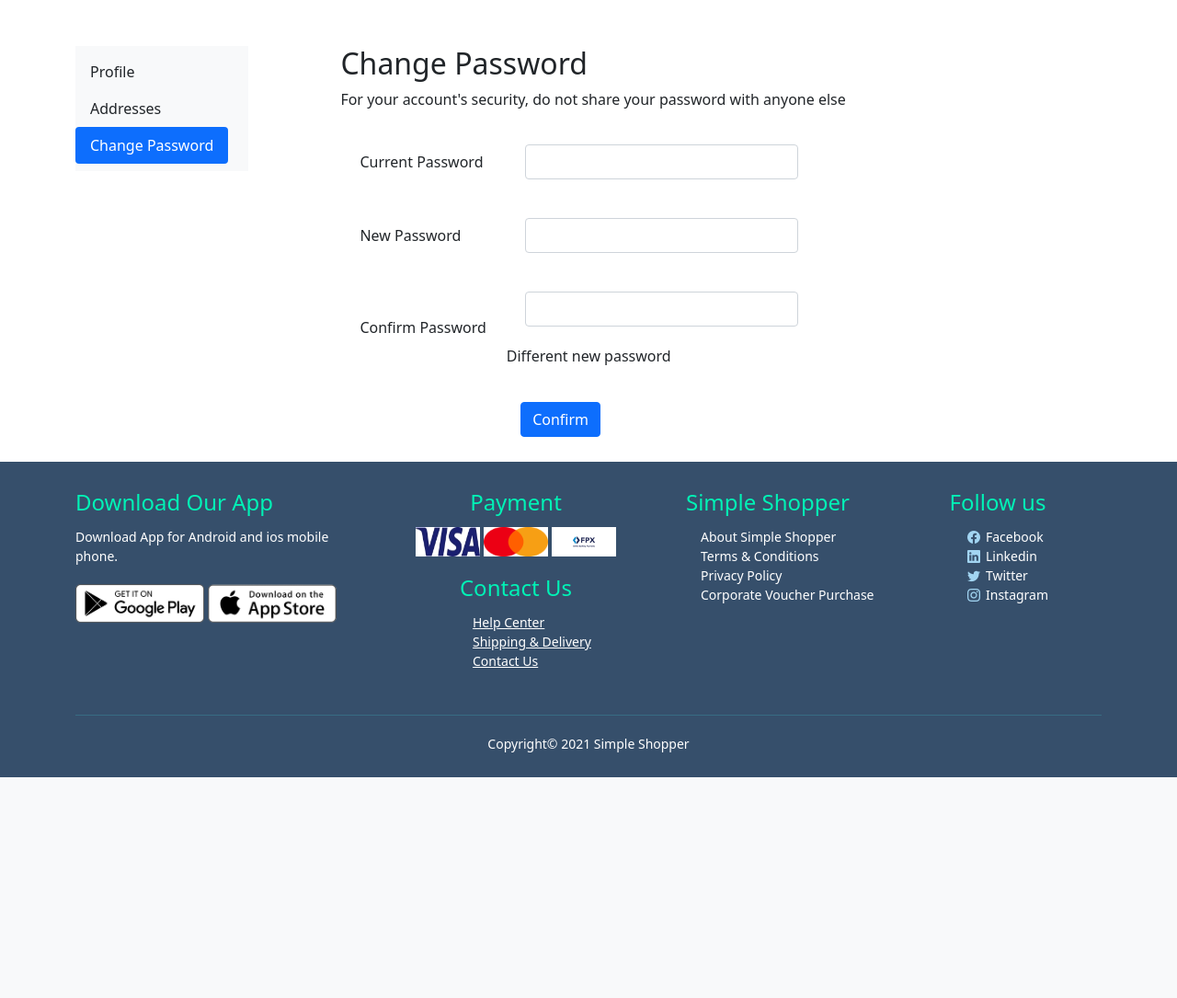
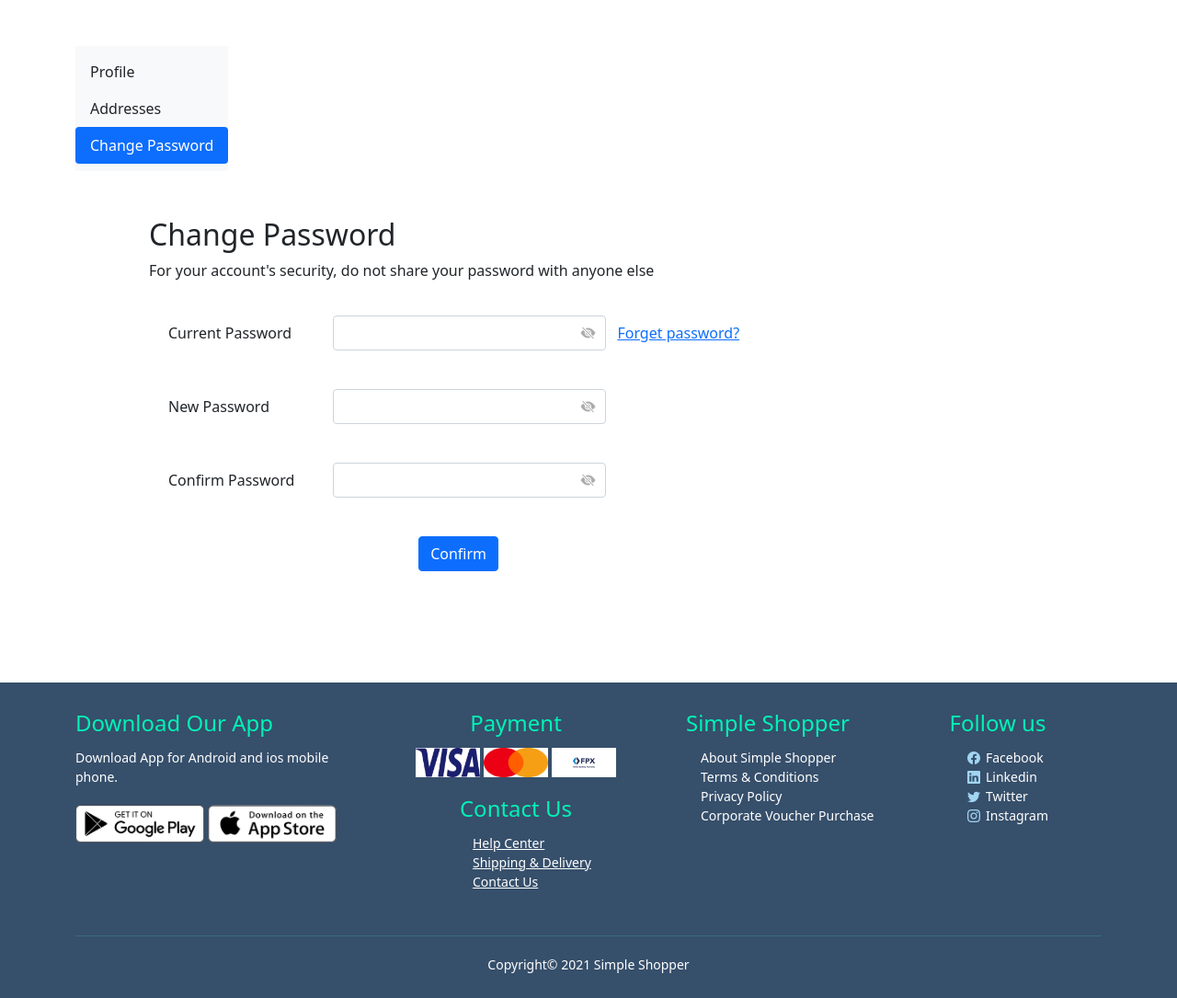
Before and after one commit to owen0712/simple-shopper, a PHP site: page /src/password.html in a window 1280 px wide. Shown: the part 127-1212 px from the top of the page at 92% size. Before the commit the page ends 972 px from the top, so only its background shows below. Run offline with PHP 8.4, Linux system fonts and the light colour scheme; some libraries are stand-ins or nearby versions.

Commit message:
add on check password feature

```diff
--- a/js/password.js
+++ b/js/password.js
@@ -3,22 +3,131 @@ const user={
     password:"simplekid123"
 }
 
-var new_password="";
+function showCurrentPassword(){
+    let x = document.querySelector("#current_password")
+    let y = document.querySelector("#hide1")
+    let z = document.querySelector("#hide2")
 
-$('#current_password').on('change',function(){//got bug
-    if($('current_password').val()!==user['password']){
-        alert('Wrong current password')
+    if(x.type === 'password'){
+        x.type = "text";
+        y.style.display = "block";
+        z.style.display = "none";
     }
-})
-$('#new_password').on('change',function(){
-    new_password=$('#new_password').val();
-});
-$('#confirm_password').on('change',function(){
-    if($(this).val()!==new_password){
-        alert("Wrong password");
+    else{
+        x.type = "password";
+        y.style.display = "none";
+        z.style.display = "block";
+    }
+}
+
+function showNewPassword(){
+    let x = document.querySelector("#new_password")
+    let y = document.querySelector("#hide3")
+    let z = document.querySelector("#hide4")
+
+    if(x.type === 'password'){
+        x.type = "text";
+        y.style.display = "block";
+        z.style.display = "none";
+    }
+    else{
+        x.type = "password";
+        y.style.display = "none";
+        z.style.display = "block";
+    }
+}
+
+function showConfirmPassword(){
+    let x = document.querySelector("#confirm_password")
+    let y = document.querySelector("#hide5")
+    let z = document.querySelector("#hide6")
+
+    if(x.type === 'password'){
+        x.type = "text";
+        y.style.display = "block";
+        z.style.display = "none";
+    }
+    else{
+        x.type = "password";
+        y.style.display = "none";
+        z.style.display = "block";
+    }
+}
+
+const o_password = document.querySelector('#current_password')
+const n_password = document.querySelector('#new_password')
+const c_password = document.querySelector('#confirm_password')
+const form = document.querySelector('form')
+form.addEventListener('submit', (e) =>{
+    e.preventDefault();
+    if(checkCurrentPassword()&&checkNewPassword()&&checkConfirmPassword()){
+        user['password']=c_password.value.trim();
     }
 })
 
-$('.confirm').on('click',function(){
-    user['password']=$('current_password').val();
-})
+function checkCurrentPassword(){
+    const currentPasswordValue = o_password.value.trim();
+
+    if(currentPasswordValue === ''){
+        setErrorFor(o_password,'Password cannot be blank');
+        return false;
+    }else if(currentPasswordValue!== user['password']){
+        setErrorFor(o_password,'Different password');
+        return false;
+    }else{
+        setSuccessFor(o_password);
+        return true;
+    }
+}
+
+function checkNewPassword(){
+    const newPasswordValue = n_password.value.trim();
+
+    if(newPasswordValue === ''){
+        setErrorFor(n_password,'Password cannot be blank');
+        return false;
+    }else if(newPasswordValue.length < 8){
+        setErrorFor(n_password,'Password must more than 8 characters');
+        return false;
+    }else{
+        setSuccessFor(n_password);
+        return true;
+    }
+}
+
+function checkConfirmPassword(){
+    const newPasswordValue = n_password.value.trim();
+    const cPasswordValue = c_password.value.trim();
+
+    if(cPasswordValue === ''){
+        setErrorFor(c_password,'Password cannot be blank');
+        return false;
+    }else if(newPasswordValue!== cPasswordValue){
+        setErrorFor(c_password,'Different password');
+        return false;
+    }else{
+        setSuccessFor(c_password);
+        return true;
+    }
+}
+
+function setErrorFor(input, message){
+    const form_type = input.parentElement;
+    const small = form_type.querySelector('small');
+    small.innerText = message;
+    form_type.className = 'valid_section error';
+}
+
+function setSuccessFor(input){
+    const form_type = input.parentElement;
+    const small = form_type.querySelector('small');
+    small.innerText = '';
+    form_type.className = 'valid_section success';
+}
+
+function clear(){
+    const form_type = input.parentElement;
+    const small = form_type.querySelector('small');
+    small.innerText = '';
+    form_type.className = '';
+}
--- a/src/address.html
+++ b/src/address.html
@@ -117,7 +117,7 @@
         </div>
     </header>
 
-    <div class="container-fluid">
+    <div class="container-fluid main-content">
 
         <nav class="navbar navbar-light bg-light">
             <ul class="nav nav-pills flex-column mb-auto">
--- a/src/password.html
+++ b/src/password.html
@@ -8,9 +8,9 @@
     <link rel="stylesheet" href="../style/setting.css">
     <link rel="stylesheet" type="text/css" href="../style/password.css">
     <link rel="stylesheet" href="https://cdn.jsdelivr.net/npm/bootstrap-icons@1.4.0/font/bootstrap-icons.css">
-    <script src="../js/password.js" defer></script>
     <script src="https://cdn.jsdelivr.net/npm/bootstrap@5.0.0-beta3/dist/js/bootstrap.bundle.min.js" integrity="sha384-JEW9xMcG8R+pH31jmWH6WWP0WintQrMb4s7ZOdauHnUtxwoG2vI5DkLtS3qm9Ekf" crossorigin="anonymous"></script>
     <script src="https://code.jquery.com/jquery-3.5.1.min.js"></script>
+    <script src="../js/password.js" defer></script>
     <title>Simple Shopper</title>
 </head>
 <body>
@@ -58,7 +58,7 @@
             </div>
         </div>
     </header>
-    <div class="container-fluid">
+    <div class="container-fluid main-content">
         <nav class="navbar navbar-light bg-light">
             <ul class="nav nav-pills flex-column mb-auto">
                 <li class="nav-item"><a href="profile.html" class="nav-link link-dark">Profile</a></li>
@@ -72,25 +72,62 @@
             <h2>Change Password</h2>
             <p>For your account's security, do not share your password with anyone else</p>
             </div>
-            <form action="" method="post">
+            <form action="" method="post" class="form">
                 <table>
                     <tr>
                         <td><label for="current_password">Current Password</label></td>
-                        <td><input type="password" class="form-control" id="current_password"></td>
+                        <td>
+                            <div class='valid_section'>
+                                <input type="password" id="current_password" class="form-control" onclick="clear()" onchange="checkCurrentPassword()">
+                                <span class="eye" onclick="showCurrentPassword()">
+                                    <i id = "hide1" class="bi bi-eye-fill"></i>
+                                    <i id = "hide2" class="bi bi-eye-slash-fill"></i>
+                                </span>
+                                <div class = "i_check">
+                                    <i class="bi bi-check-circle-fill" id="bi-check-circle-fill"></i>
+                                    <i class="bi bi-exclamation-circle-fill" id = "bi-exclamation-circle-fill"></i>
+                                    <small>Error Message</small>
+                                </div>
+                            </div>
+                        </td>
+                        <td ><a href='#' id='forgot'>Forget password?</a></td>
                     </tr>
                     <tr>
                         <td><label for="new_password">New Password</label></td>
-                        <td><input type="password" class="form-control" id="new_password"></td>
+                        <td>
+                            <div class='valid_section'>
+                                <input type="password" class="form-control" id="new_password" onclick="clear()" onchange="checkNewPassword()">
+                                <span class="eye" onclick="showNewPassword()">
+                                    <i id = "hide3" class="bi bi-eye-fill"></i>
+                                    <i id = "hide4" class="bi bi-eye-slash-fill"></i>
+                                </span>
+                                <div class = "i_check">
+                                    <i class="bi bi-check-circle-fill" id="bi-check-circle-fill"></i>
+                                    <i class="bi bi-exclamation-circle-fill" id = "bi-exclamation-circle-fill"></i>
+                                    <small>Error Message</small>
+                                </div>
+                            </div>
+                        </td>
                     </tr>
                     <tr>
                         <td><label for="confirm_password">Confirm Password</label></td>
                         <td>
-                            <input type="password" class="form-control" id="confirm_password">
-                            <p id="new_pwd_err">Different new password</p>
+                            <div class='valid_section'>
+                                <input type="password" class="form-control" id="confirm_password" onclick="clear()" onchange="checkConfirmPassword()">
+                                <span class="eye" onclick="showConfirmPassword()">
+                                    <i id = "hide5" class="bi bi-eye-fill"></i>
+                                    <i id = "hide6" class="bi bi-eye-slash-fill"></i>
+                                </span>
+                                <div class = "i_check">
+                                    <i class="bi bi-check-circle-fill" id="bi-check-circle-fill"></i>
+                                    <i class="bi bi-exclamation-circle-fill" id = "bi-exclamation-circle-fill"></i>
+                                    <small>Error Message</small>
+                                </div>
+                            </div>
                         </td>
                     </tr>
                     <tr>
-                        <td colspan="2" align="center"><input type="submit" value="Confirm" class="btn btn-primary confirm"></td>
+                        <td colspan="3" align="center"><input type="submit" value="Confirm" class="btn btn-primary confirm"></td>
                     </tr>
                 </table>
             </form>
--- a/src/profile.html
+++ b/src/profile.html
@@ -58,7 +58,7 @@
             </div>
         </div>
     </header>
-    <div class="container-fluid">
+    <div class="container-fluid main-content">
         <nav class="navbar navbar-light bg-light">
             <ul class="nav nav-pills flex-column mb-auto">
                 <li class="nav-item"><a href="profile.html" class="nav-link active">Profile</a></li>
--- a/style/password.css
+++ b/style/password.css
@@ -5,3 +5,73 @@ main label{
 main input{
     margin: 20px;
 }
+
+#forgot{
+    margin: 30px;
+}
+
+.valid_section {
+    position:relative;
+}
+
+.valid_section i {
+    text-align: center;
+    line-height: 55px;
+    color: #acacac;
+}
+
+.i_check i{
+    position: absolute;
+    top: -8px;
+    right: -8px;
+    visibility: hidden;
+}
+
+.i_check small{
+    visibility: hidden;
+    position: absolute;
+    bottom: -20px;
+    left: 20px;
+    width: 350px;
+}
+
+.valid_section.success input{
+    border-color: #2ecc71 !important;
+}
+
+.valid_section.error input{
+    border-color: #e74c3c;
+}
+
+.valid_section.success {
+    color: #2ecc71;
+    visibility: visible;
+}
+
+.valid_section.error #bi-exclamation-circle-fill{
+    color: #e74c3c;
+    visibility: visible;
+}
+
+.valid_section.error small{
+    color: #e74c3c;
+    visibility: visible;
+}
+
+#hide1{
+    display: none;
+}
+
+#hide3{
+    display: none;
+}
+
+#hide5{
+    display: none;
+}
+
+.eye{
+    position: absolute;
+    top:  -8px;
+    right: -8px;
+}
--- a/style/setting.css
+++ b/style/setting.css
@@ -1,7 +1,6 @@
 *{
     box-sizing: center;
 }
-
 
 .container-fluid{
     display: inline-block;
@@ -11,7 +10,6 @@ nav{
     float: left;
     margin-top: 50px;
     margin-left: 70px;
-    width: 15%;
 }
 
 /*nav ul{
@@ -20,8 +18,13 @@ nav{
 
 main{
     float: left;
-    margin: 50px 0px 0px 100px;
+    margin: 50px 0px 0px 150px;
     width: 70%;
+    min-height: 500px;
+}
+
+.main-content{
+    background
 }
 
 .footer{
@@ -47,6 +50,7 @@ main{
 }
 
 .footer-col-1{
+    align-items: center;
     flex-basis:30%;
 }
 
@@ -65,7 +69,7 @@ main{
     text-align: center;
 }
 
-.footer ul{
+ul{
     list-style-type: none;
     text-align:justify;
     padding-left: 40px;
```
Also changed, not shown: style/profile.css (+10 -1 lines). Lines whose indentation alone changed are shown as unchanged.
